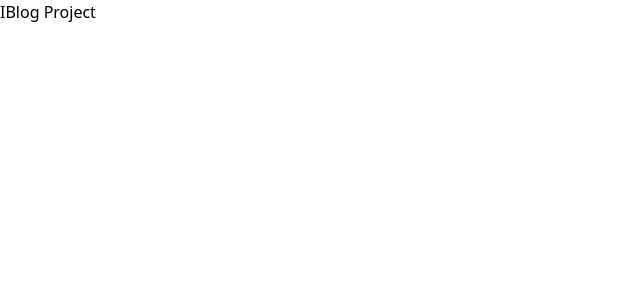
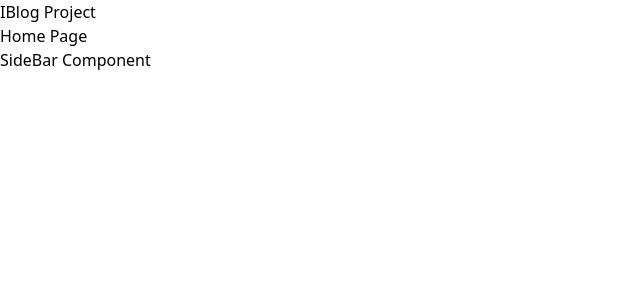
Before and after one commit to Markooyaa/iBlog_tornado_project, a React (Vite) app in the folder iBlog_project/: page / in a window 1280 px wide. Shown: the top 300 px of the page, without its empty margins (0-640 px from the left). Built offline with nearby package versions, Linux system fonts and the light colour scheme.

Commit message:
add: organize project structure

```diff
--- a/iBlog_project/src/App.jsx
+++ b/iBlog_project/src/App.jsx
@@ -1,3 +1,5 @@
+import HomePage from "./pages/HomePage"
+
 function App() {
 
   return (
@@ -5,6 +7,7 @@ function App() {
       <h1 className="text-3xl font-bold underline text-center">
         IBlog Project
       </h1>
+      <HomePage />
     </>
   )
 }
--- /dev/null
+++ b/iBlog_project/src/components/SideBarComponent.jsx
@@ -0,0 +1,7 @@
+export default function SideBarComponent(){
+    return (
+        <div>
+            <h1>SideBar Component</h1>
+        </div>
+    )
+}
--- /dev/null
+++ b/iBlog_project/src/pages/HomePage.jsx
@@ -0,0 +1,9 @@
+import SideBarComponent from "../components/SideBarComponent"
+export default function HomePage(){
+    return (
+        <div>
+            <h1>Home Page</h1>
+            <SideBarComponent />
+        </div>
+    )
+}
```
